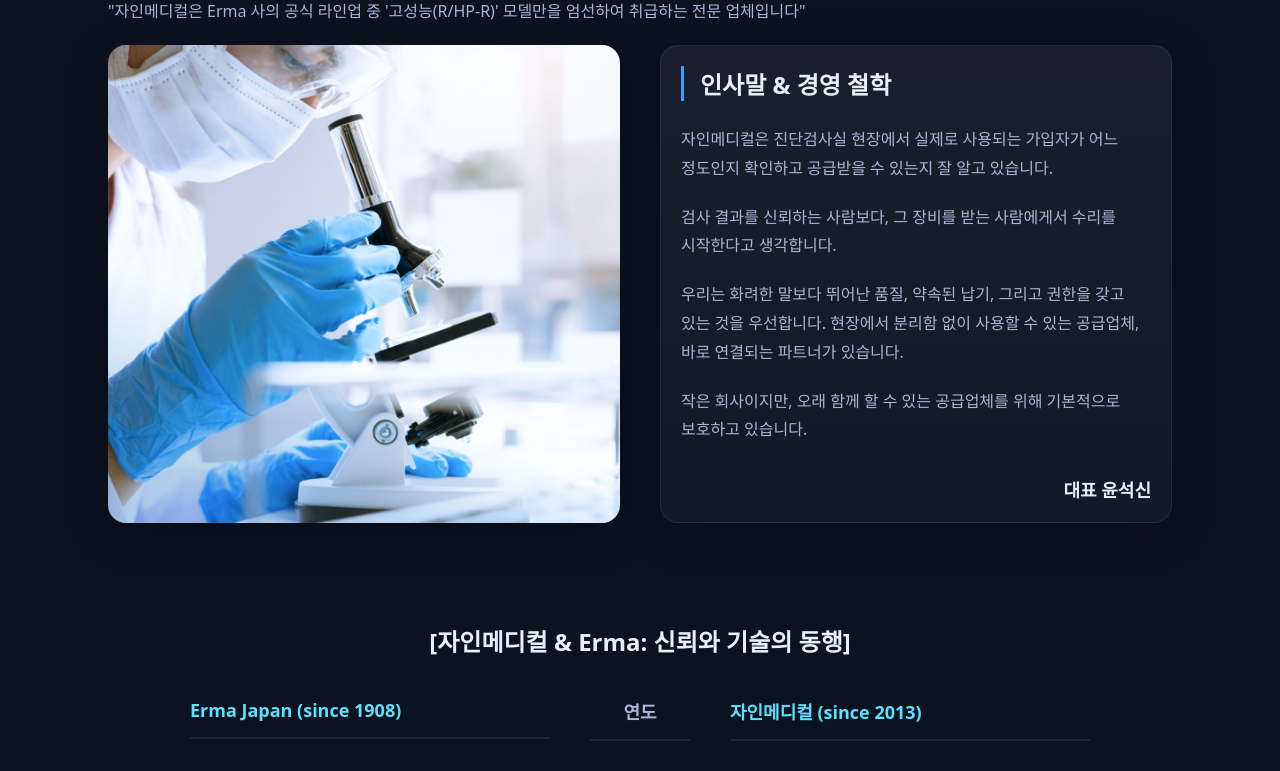
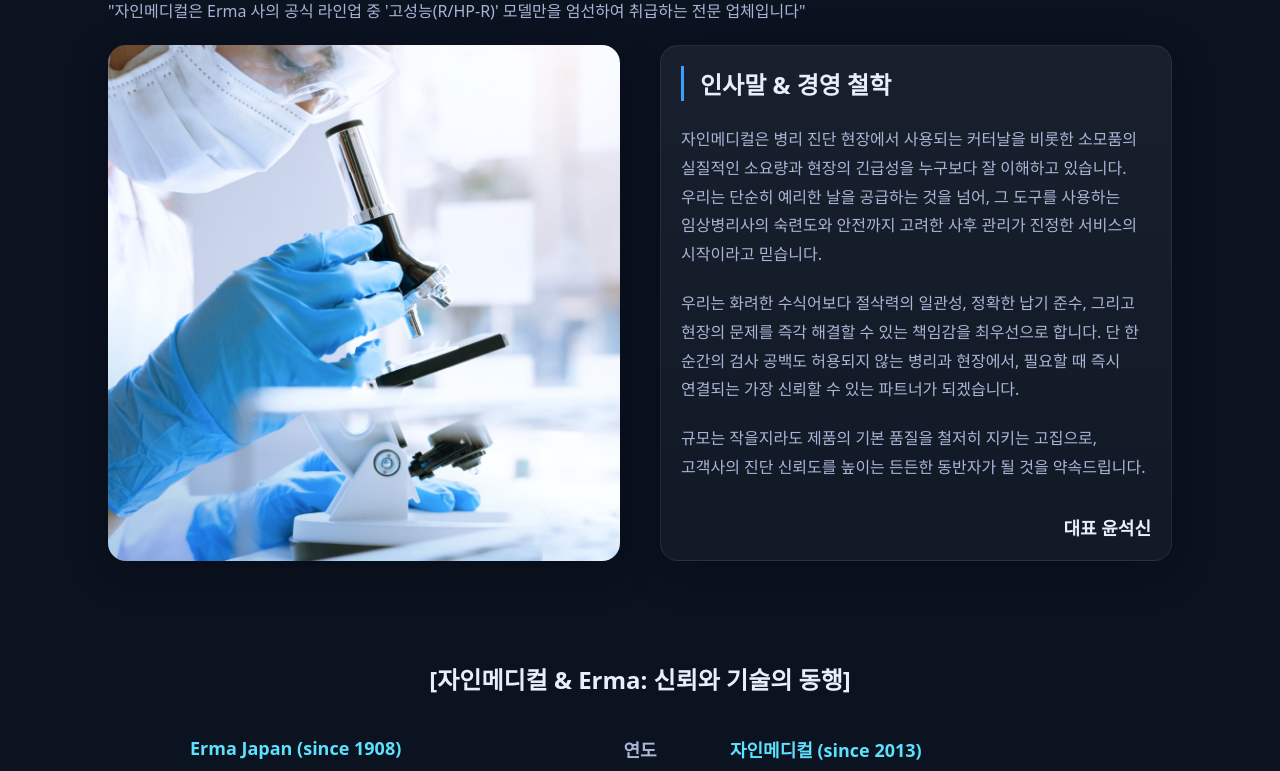
Before and after one commit to changwoojung7-sys/Jain_medical, a React (Vite) app: page / in a window 1280 px wide. Shown: the part 1360-2131 px from the top of the page. Built offline with nearby package versions, Linux system fonts and the light colour scheme.

Commit message:
Add files via upload

```diff
--- a/src/data/products.js
+++ b/src/data/products.js
@@ -9,7 +9,7 @@ export const products = [
   {
     id: "patho-cutter-r-22",
     category: "자인메디컬 프리미엄 3종 라인업",
-    name: "파소 커터 R (22°)",
+    name: "Patho cutter R 22°",
     image: pathoCutterR22Detail,
     detailImage: pathoCutterR22Detail,
     summary: "날카로운 예리함을 추구한 교체날",
@@ -26,7 +26,7 @@ export const products = [
   {
     id: "patho-cutter-r-35",
     category: "자인메디컬 프리미엄 3종 라인업",
-    name: "파소 커터 R (35°)",
+    name: "Patho cutter R 35°",
     image: pathoCutterR35Detail,
     summary: "올마이티 교체 블레이드",
     description: "가장 선호도가 높은 표준 각도의 고성능 모델입니다. 부드러운 절삭력으로 특수 염색 및 면역 조직 화학 검사용 절편 제작에 추천합니다.",
@@ -42,7 +42,7 @@ export const products = [
   {
     id: "patho-cutter-hp-r-35",
     category: "자인메디컬 프리미엄 3종 라인업",
-    name: "파소 커터 HP-R (35°)",
+    name: "Patho cutter HP-R 35°",
     image: pathoCutterHpR35,
     summary: "높은 프로파일, 내구성, 날카로움 모두 가진 고품질 교체 블레이드",
     description: "R 시리즈의 절삭력에 내구성을 더한 상위 모델입니다. 비교적 단단한 조직이나 연속 절편 제작 시에도 칼날 마모가 적어 경제적이고 효율적입니다.",
--- a/src/pages/About.jsx
+++ b/src/pages/About.jsx
@@ -88,22 +88,16 @@ export default function About() {
             <div className="greeting-content">
               <h3>인사말 & 경영 철학</h3>
               <p>
-                {siteConfig.companyName}은 진단검사실 현장에서 실제로 사용되는 가입자가
-                어느 정도인지 확인하고 공급받을 수 있는지 잘 알고 있습니다.
+                자인메디컬은 병리 진단 현장에서 사용되는 커터날을 비롯한 소모품의 실질적인 소요량과 현장의 긴급성을 누구보다 잘 이해하고 있습니다.
+                우리는 단순히 예리한 날을 공급하는 것을 넘어, 그 도구를 사용하는 임상병리사의 숙련도와 안전까지 고려한 사후 관리가 진정한 서비스의 시작이라고 믿습니다.
               </p>
               <p>
-                검사 결과를 신뢰하는 사람보다,
-                그 장비를 받는 사람에게서 수리를 시작한다고 생각합니다.
+                우리는 화려한 수식어보다 절삭력의 일관성, 정확한 납기 준수, 그리고 현장의 문제를 즉각 해결할 수 있는 책임감을 최우선으로 합니다.
+                단 한 순간의 검사 공백도 허용되지 않는 병리과 현장에서, 필요할 때 즉시 연결되는 가장 신뢰할 수 있는 파트너가 되겠습니다.
               </p>
               <p>
-                우리는 화려한 말보다
-                뛰어난 품질, 약속된 납기, 그리고 권한을 갖고 있는 것을 우선합니다.
-                현장에서 분리함 없이 사용할 수 있는 공급업체,
-                바로 연결되는 파트너가 있습니다.
-              </p>
-              <p>
-                작은 회사이지만,
-                오래 함께 할 수 있는 공급업체를 위해 기본적으로 보호하고 있습니다.
+                규모는 작을지라도 제품의 기본 품질을 철저히 지키는 고집으로,
+                고객사의 진단 신뢰도를 높이는 든든한 동반자가 될 것을 약속드립니다.
               </p>
               <div className="signature">
                 <strong>대표 {siteConfig.ceoName}</strong>
```
Also changed, not shown: Nodejs로 홈페이지 구축 배포방법 등.txt (added).
